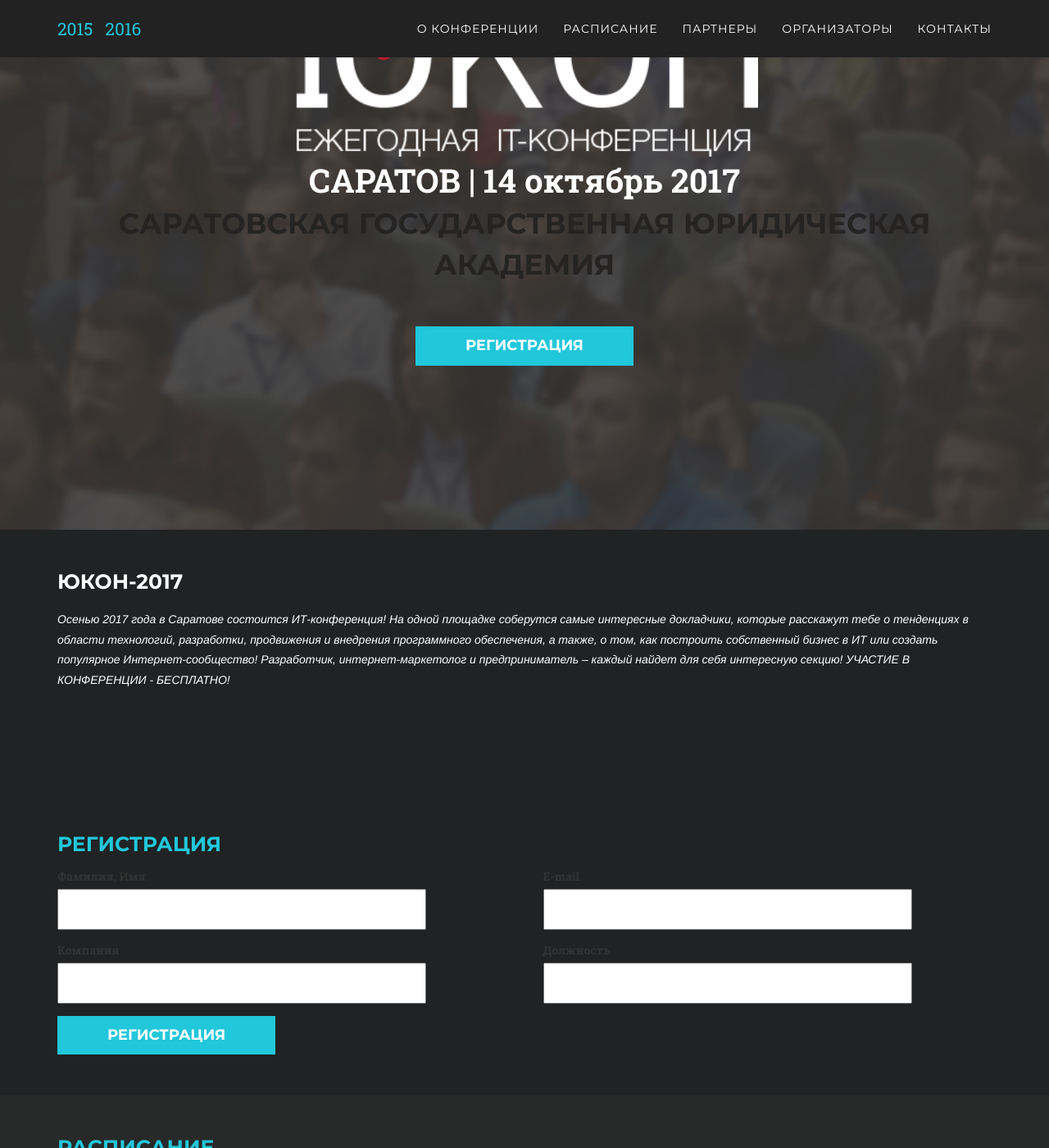
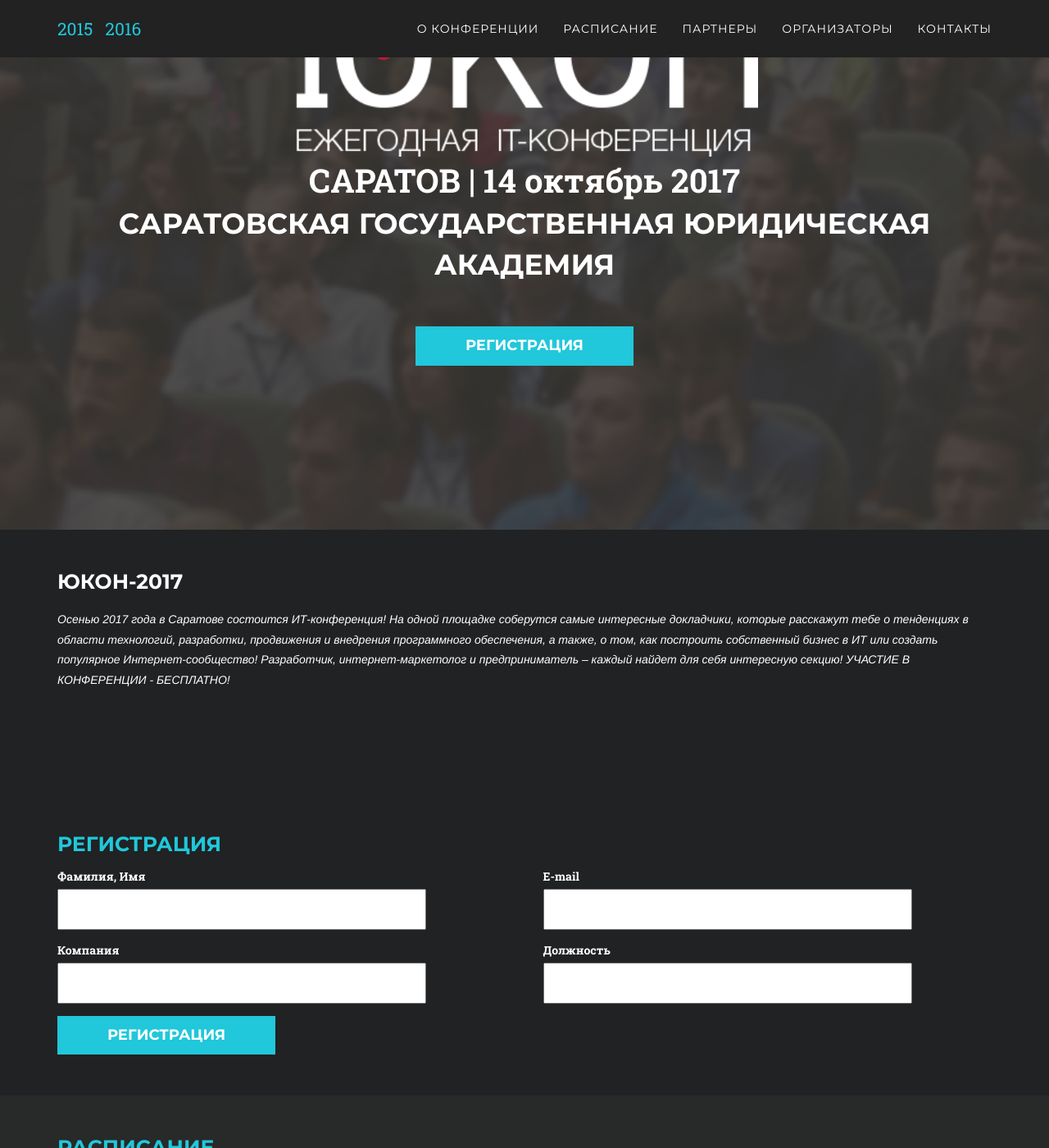
Before and after one commit to youcon/youcon.github.io, a Jekyll site: the page built from index.html, in a window 1280 px wide and 1400 px high, scrolled down 309 px. Shown: the whole window at 82% size. Built offline with Jekyll 4.4.1, drawn with Linux system fonts in a browser that asks for light colours; nearby versions of some CDN libraries; some web fonts are replaced.

Commit message:
Change to white color

```diff
--- a/static/css/style.css
+++ b/static/css/style.css
@@ -28,7 +28,10 @@ p {
 p.large {
     font-size: 16px;
 }
-section form label { display: block; }
+section form label {
+    display: block;
+    color: #FFFFFF;
+}
 a,
 a:hover,
 a:focus,
@@ -268,7 +271,7 @@ header .intro-text .intro-heading {
     font-weight: 700;
     font-size: 25px;
     margin-bottom: 25px;
-    color: #252423;
+    color: #FFFFFF;
 }
 header .intro-date {
     font-weight: 700;
@@ -298,7 +301,7 @@ header .intro-date {
         font-weight: 700;
         font-size: 35px;
         margin-bottom: 50px;
-        color: #252423;
+        color: #FFFFFF;
     }
     header .intro-date {
         font-weight: 700;
```
